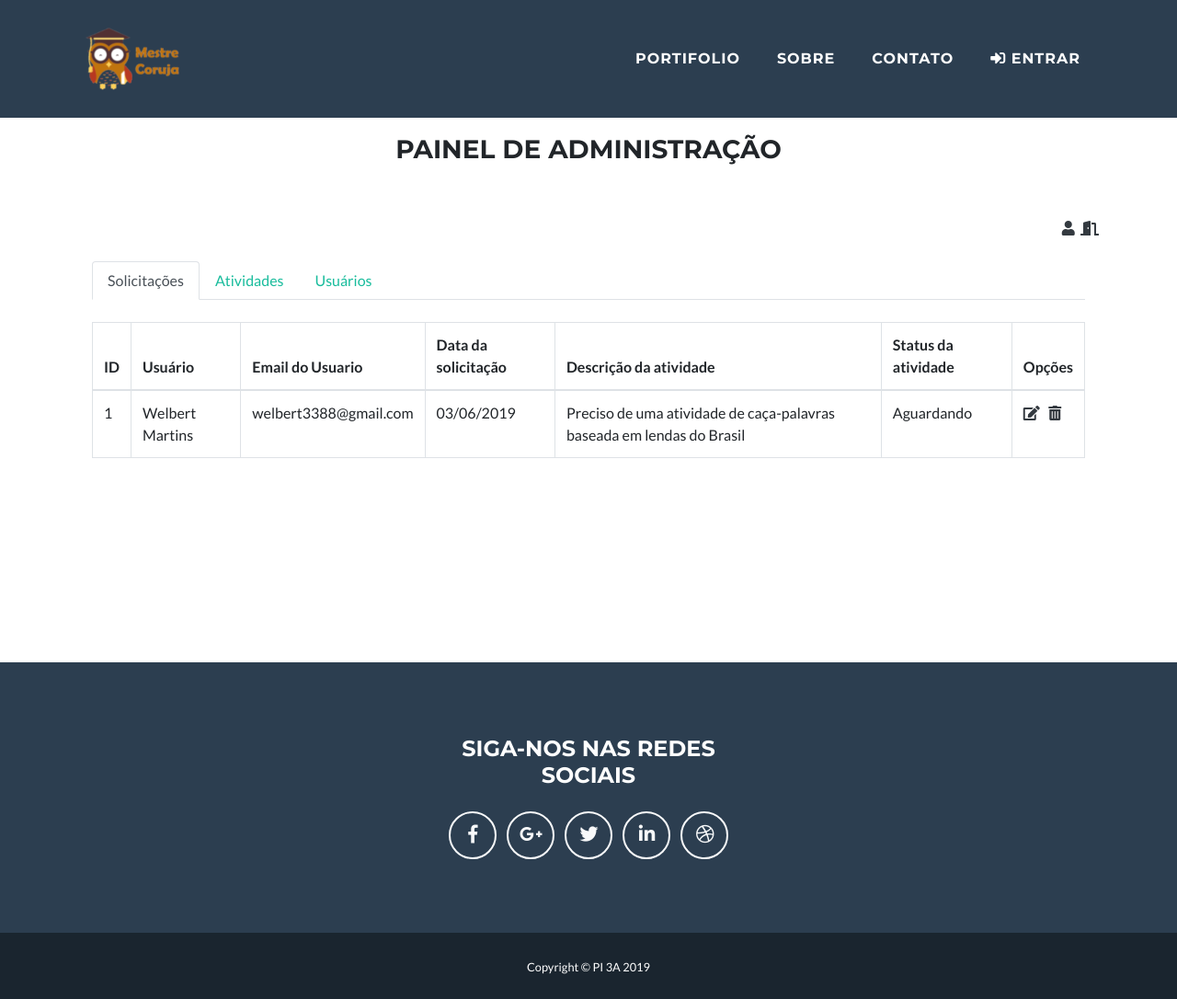
After one commit to Welbert-Martins/mestrecoruja, a CodeIgniter app: page /mestrecoruja/index.php/restrict/page_admin in a window 1280 px wide. The commit adds this page. Shown: the whole page at 92% size. Run offline with CodeIgniter, Linux system fonts and the light colour scheme.

Commit message:
inclusao da pagina de admin com login direcionando para a respectiva pagina e inclusao

```diff
--- a/application/config/database.php
+++ b/application/config/database.php
@@ -77,7 +77,7 @@ $db['default'] = array(
 	'dsn'	=> '',
 	'hostname' => 'localhost',
 	'username' => 'root',
-	'password' => '',
+	'password' => 'nucad10/10',
 	'database' => 'mestrecoruja',
 	'dbdriver' => 'mysqli',
 	'dbprefix' => '',
--- a/application/config/routes.php
+++ b/application/config/routes.php
@@ -53,3 +53,4 @@ $route['default_controller'] = 'home';
 $route['404_override'] = '';
 $route['translate_uri_dashes'] = FALSE;
 $route['page_user'] = 'restrict/page_user';
+$route['page_admin'] = 'restrict/page_admin';
--- a/application/controllers/Restrict.php
+++ b/application/controllers/Restrict.php
@@ -9,14 +9,19 @@ class Restrict extends CI_Controller {
 		$this->load->library('session');
 	}
 
-	public function index()
-	{
+	public function index(){
 		$data = array("scripts" =>array(
 			"util.js","login.js"
 		)
 	);
 		$this->template->show("login.php",$data);
 
+	}
+
+
+	public function logoff(){
+		$this->session->sess_destroy();
+		header("Location:" . base_url() ."restrict");
 	}
 
 
@@ -30,6 +35,7 @@ class Restrict extends CI_Controller {
 		$senha = $this->input->post("txtSenhaLogin");
 
 
+
 		if (empty($email)) {
 			$json["status"]=0;
 			$json["lista_erro"]["#txtEmailLogin"]= "usuário não pode ser vazio!";
@@ -41,9 +47,14 @@ class Restrict extends CI_Controller {
 			if ($result) {
 				$id_usuario_db = $result->ID;
 				$senha_usuario_db = $result->senha;
+				$nivel_usuario_db = $result->nivel;
 
 				if (password_verify($senha, $senha_usuario_db)) {
 					$this->session->userdata('id_usuario',$id_usuario_db);
+
+					if ($nivel_usuario_db == 1) {
+						$json["status"]=2;
+					}
 
 				}else{
 					$json["status"]=0;
@@ -72,6 +83,10 @@ class Restrict extends CI_Controller {
 		$this->template->show("restrict.php");
 	}
 
+	public function page_admin(){
+		$this->template->show("admin.php");
+	}
+
 }
 
 /* End of file controllername.php */
--- /dev/null
+++ b/application/views/admin.php
@@ -0,0 +1,369 @@
+<section style="min-height: calc(100vh - 130px);margin-top: 50px;" id="admin" class="">
+
+    <div class="container">
+    	<div class="row">
+    		<div class="offset-3"></div>
+    		<div class="col-md-6">
+    			<h3 class="text-center">PAINEL DE ADMINISTRAÇÃO</h3>
+    			<br>
+    			<br>
+    		</div>
+    	</div>
+
+      <div class="row">
+
+          <div class="offset-6"></div>
+
+          <div class="col-md-6">
+
+            <a href="restrict/logoff" class="btn-link float-right text-dark" title="Sair"><i class="fas fa-door-open "></i></a>
+            <a href="#" class="btn-link float-right text-dark" title="Dados do Usuario"><i class="fas fa-user"></i>&nbsp&nbsp</a>
+          </div>
+
+      </div>
+      <br>
+      <div class="container">
+        <ul class="nav nav-tabs">
+            <li class=" nav-item"><a class="nav-link active" href="#tab_solicitacoes" role="tab" data-toggle="tab">Solicitações</a></li>
+            <li class="nav-item"><a class="nav-link" href="#tab_atividades" role="tab" data-toggle="tab">Atividades</a></li>
+            <li class="nav-item"><a class="nav-link" href="#tab_usuarios" role="tab" data-toggle="tab">Usuários</a></li>
+
+        </ul>
+
+        <div class="tab-content">
+          <div id="tab_solicitacoes" class="tab-pane active"><br>
+            <table class="table table-bordered table-inverse table-hover">
+              <thead>
+                <tr>
+                  <th>ID</th>
+                  <th>Usuário</th>
+                  <th>Email do Usuario</th>
+                  <th>Data da solicitação</th>
+                  <th>Descrição da atividade</th>
+                  <th>Status da atividade</th>
+                  <th>Opções</th>
+                </tr>
+              </thead>
+
+              <tbody>
+                <tr>
+                  <td>1</td>
+                  <td>Welbert Martins</td>
+                  <td>welbert3388@gmail.com</td>
+                  <td>03/06/2019</td>
+                  <td>Preciso de uma atividade de caça-palavras baseada em lendas do Brasil</td>
+                  <td>Aguardando</td>
+                  <td>
+                    <a  class="btn-link text-dark" title="Alterar Status" data-toggle="modal" data-target="#ModalSolicitacoes"><i class="fas fa-edit"></i>&nbsp&nbsp</a>
+                    <a href="" class="btn-link text-dark" title="excluir"><i class="fas fa-trash-alt"></i></a>
+
+                  </td>
+
+                </tr>
+              </tbody>
+            </table>
+          </div>
+          <div id="tab_atividades" class="tab-pane">
+              <br>
+              <div class="row">
+                <div class="col-md-6">
+                    <a  class="btn btn-primary btn-user btn-block" data-toggle="modal" data-target="#ModalAddAtividade">
+                                 <i class="fas fa-plus"></i> Incluir Atividade
+                    </a>
+                </div>
+                <div class="offset-6"></div>
+
+              </div>
+
+            <br>
+            <table class="table table-bordered table-inverse table-hover">
+              <thead>
+                <tr>
+                  <th>ID</th>
+                  <th>Nome</th>
+                  <th>Tema</th>
+                  <th>Tipo</th>
+                  <th>Descrição</th>
+                  <th>Preço</th>
+                  <th>Data Postagem</th>
+                  <th>Opções</th>
+                </tr>
+              </thead>
+
+              <tbody>
+                <tr>
+                  <td>1</td>
+                  <td>Atividade dia do Indio</td>
+                  <td>Indio</td>
+                  <td>Colorir</td>
+                  <td>Atividade de colorir com indios brincando ao redor da fogueira</td>
+                  <td>70</td>
+                  <td>02/06/2019</td>
+                  <td>
+                    <a  class="btn-link text-dark" title="Editar Atividade" data-toggle="modal" data-target="#ModalAddAtividade"><i class="fas fa-edit"></i>&nbsp&nbsp</a>
+                    <a href="" class="btn-link text-dark" title="excluir"><i class="fas fa-trash-alt"></i></a>
+
+                  </td>
+
+                </tr>
+              </tbody>
+            </table>
+          </div>
+
+          <br>
+          <div id="tab_usuarios" class="tab-pane">
+            <table class="table table-bordered table-inverse table-hover">
+              <thead>
+                <tr>
+                  <th>ID</th>
+                  <th>Usuário</th>
+                  <th>Email do Usuario</th>
+                  <th>Qtd de moedas</th>
+                  <th>Situação</th>
+                  <th>Tipo</th>
+                  <th>Opções</th>
+                </tr>
+              </thead>
+
+              <tbody>
+                <tr>
+                  <td>1</td>
+                  <td>Welbert Martins</td>
+                  <td>welbert3388@gmail.com</td>
+                  <td>200</td>
+                  <td>Ativo</td>
+                  <td>Administrador</td>
+                  <td>
+                    <a  class="btn-link text-dark" title="Editar Usuário" data-toggle="modal" data-target="#ModalEditUsuario"><i class="fas fa-edit"></i>&nbsp&nbsp</a>
+                    <a href="" class="btn-link text-dark" title="excluir"><i class="fas fa-trash-alt"></i></a>
+
+                  </td>
+
+                </tr>
+              </tbody>
+            </table>
+          </div>
+
+        </div>
+      </div>
+
+
+      <!-- Modal de Solicitações -->
+      <div class="modal fade " id="ModalSolicitacoes" tabindex="-1" role="dialog" aria-labelledby="exampleModalLongTitle" aria-hidden="true">
+        <div class="modal-dialog modal-lg" role="document">
+          <div class="modal-content">
+            <div class="modal-header">
+              <h5 class="modal-title" id="exampleModalLongTitle">Alterar Status de Solicitação</h5>
+              <button type="button" class="close" data-dismiss="modal" aria-label="Close">
+                <span aria-hidden="true">&times;</span>
+              </button>
+            </div>
+            <div class="modal-body">
+              <form class="form-group" action="">
+              <div class="row">
+                <div class="form-group col-md-4">
+                  <label for="txtID">ID da Atividade:</label>
+                  <input type="text" class="form-control" id="txtID" placeholder="">
+                </div>
+                <div class="form-group col-md-8">
+                  <label for="txtUsuario">Usuário</label>
+                  <input type="text" class="form-control" id="txtUsuario" placeholder="">
+                </div>
+                <div class="form-group col-md-12">
+                  <label for="txtemailUsuario">Email do usuário</label>
+                  <input type="text" class="form-control" id="txtemailUsuario" placeholder="">
+                </div>
+                <div class="form-group col-md-4">
+                  <label for="txtNumero">Recebido em:</label>
+                  <input type="date" class="form-control" id="txtRecebido" placeholder="">
+                </div>
+                <div class="form-group col-md-4">
+                  <label for="txtComplemento">Entregue em:</label>
+                  <input type="date" class="form-control" id="txtEntregue" placeholder="">
+                </div>
+
+                <div class="form-group col-md-4">
+                  <label for="selectStatus">Status da Atividade:</label>
+                  <select class="form-control" id="selectStatus">
+                    <option>Entregue</option>
+                    <option>Aguardando</option>
+                  </select>
+                </div>
+
+                <div class="form-group col-md-12">
+                  <label for="txtDescricao">Descrição:</label>
+                  <textarea class="form-control" rows="6"></textarea>
+                </div>
+              </div>
+              </form>
+            </div>
+            <div class="modal-footer">
+              <button type="button" class="btn btn-secondary" data-dismiss="modal">Fechar</button>
+              <button type="button" id="btnSalvar" class="btn btn-primary">Salvar</button>
+            </div>
+          </div>
+        </div>
+      </div>
+
+
+
+
+          <!-- Modal de Adição e edição de atividades -->
+          <div class="modal fade " id="ModalAddAtividade" tabindex="-1" role="dialog" aria-labelledby="exampleModalLongTitle" aria-hidden="true">
+            <div class="modal-dialog modal-lg" role="document">
+              <div class="modal-content">
+                <div class="modal-header">
+                  <h5 class="modal-title" id="exampleModalLongTitle">Adicionar ou editar atividades</h5>
+                  <button type="button" class="close" data-dismiss="modal" aria-label="Close">
+                    <span aria-hidden="true">&times;</span>
+                  </button>
+                </div>
+                <div class="modal-body">
+                  <form class="form-group" action="">
+                  <div class="row">
+                    <div class="form-group col-md-12">
+                      <label for="txtNomeAtividade">Nome Atividade:</label>
+                      <input type="text" class="form-control" id="txtNomeAtividade" placeholder="">
+                    </div>
+                    <div class="form-group col-md-4">
+                      <label for="txtTema">Tema:</label>
+                      <input type="text" class="form-control" id="txtTema" placeholder="">
+                    </div>
+                    <div class="form-group col-md-4">
+                      <label for="txtTipo">Tipo:</label>
+                      <input type="text" class="form-control" id="txtTipo" placeholder="">
+                    </div>
+                    <div class="form-group col-md-4">
+                      <label for="txtPreco">Preço Moeda:</label>
+                      <input type="text" class="form-control" id="txtPreco" placeholder="">
+                    </div>
+                    <div class="form-group col-md-12">
+                      <label for="txtEndImg">Endereço IMG:</label>
+                      <input type="text" class="form-control" id="txtEndImg" placeholder="">
+                    </div>
+                    <div class="form-group col-md-12">
+                      <label for="txtEndDown">Endereço Download:</label>
+                      <input type="text" class="form-control" id="txtEndDown" placeholder="">
+                    </div>
+                    <div class="form-group col-md-4">
+                      <label for="txtDataPost">Data postagem:</label>
+                      <input type="date" class="form-control" id="txtDataPost" placeholder="">
+                    </div>
+
+
+                    <div class="form-group col-md-12">
+                      <label for="txtAutor">Autor:</label>
+                      <input type="text" class="form-control" id="txtAutor" placeholder="">
+                    </div>
+                    <div class="form-group col-md-6">
+                      <label for="txtAutor">Upload IMG:</label>
+                      <input type="file" class="form-control-file" id="txtAutor" placeholder="">
+                    </div>
+                    <div class="form-group col-md-6">
+                      <label for="txtAutor">Upload PDF:</label>
+                      <input type="file" class="form-control-file" id="txtAutor" placeholder="">
+                    </div>
+                    <div class="form-group col-md-12">
+                      <label for="txtDescricao">Descrição:</label>
+                      <textarea class="form-control" rows="6"></textarea>
+                    </div>
+                  </div>
+                  </form>
+                </div>
+                <div class="modal-footer">
+                  <button type="button" class="btn btn-secondary" data-dismiss="modal">Fechar</button>
+                  <button type="button" id="btnSalvar" class="btn btn-primary">Salvar</button>
+                </div>
+              </div>
+            </div>
+          </div>
+
+
+
+
+              <!-- Modal de edição de usuários -->
+              <div class="modal fade " id="ModalEditUsuario" tabindex="-1" role="dialog" aria-labelledby="exampleModalLongTitle" aria-hidden="true">
+                <div class="modal-dialog modal-lg" role="document">
+                  <div class="modal-content">
+                    <div class="modal-header">
+                      <h5 class="modal-title" id="exampleModalLongTitle">Editar Usuário</h5>
+                      <button type="button" class="close" data-dismiss="modal" aria-label="Close">
+                        <span aria-hidden="true">&times;</span>
+                      </button>
+                    </div>
+                    <div class="modal-body">
+                      <form class="form-group" action="#">
+                      <div class="row">
+                        <div class="form-group col-md-12">
+                          <label for="txtNome">Nome:</label>
+                          <input type="text" class="form-control" id="txtNome" placeholder="">
+                        </div>
+                        <div class="form-group col-md-12">
+                          <label for="txtEmail">Email:</label>
+                          <input type="email" class="form-control" id="txtEmail" placeholder="">
+                        </div>
+                        <div class="form-group col-md-6">
+                          <label for="txtSenha">Senha:</label>
+                          <input type="password" class="form-control" id="txtSenha" placeholder="">
+                        </div>
+                        <div class="form-group col-md-6">
+                          <label for="txtConfirmSenha">Confirmar senha:</label>
+                          <input type="password" class="form-control" id="txtConfirmSenha" placeholder="">
+                        </div>
+                        <div class="form-group col-md-6">
+                          <label for="txtCPF">CPF:</label>
+                          <input type="text" class="form-control" id="txtCPF" placeholder="">
+                        </div>
+                        <div class="form-group col-md-3">
+                          <label for="txtMoedas">Moedas:</label>
+                          <input type="text" class="form-control" id="txtMoedas" placeholder="">
+                        </div>
+                        <div class="form-group col-md-3">
+                          <label for="txtVenc">Vencimento:</label>
+                          <input type="date" class="form-control" id="txtVenc" placeholder="">
+                        </div>
+
+                        <div class="form-group col-md-4">
+                          <label for="selectPagamento">FormaPagamento:</label>
+                          <select class="form-control" id="selectPagamento">
+                            <option>Cartão</option>
+                            <option>Boleto</option>
+                            <option>PagSeguro</option>
+                          </select>
+                        </div>
+
+                        <div class="form-group col-md-4">
+                          <label for="selectStatus">Status:</label>
+                          <select class="form-control" id="selectStatus">
+                            <option>Ativo</option>
+                            <option>Inativo</option>
+                          </select>
+                        </div>
+
+                        <div class="form-group col-md-4">
+                          <label for="selectGrupo">Grupo de usuário:</label>
+                          <select class="form-control" id="selectGrupo">
+                            <option>Usuário</option>
+                            <option>Administrador</option>
+                          </select>
+                        </div>
+
+                      </div>
+                      </form>
+                    </div>
+                    <div class="modal-footer">
+                      <button type="button" class="btn btn-secondary" data-dismiss="modal">Fechar</button>
+                      <button type="button" id="btnSalvar" class="btn btn-primary">Salvar</button>
+                    </div>
+                  </div>
+                </div>
+              </div>
+
+
+
+
+
+
+
+
+  </section>
--- a/application/views/template/header.php
+++ b/application/views/template/header.php
@@ -62,7 +62,7 @@
             <a class="nav-link py-3 px-0 px-lg-3 rounded js-scroll-trigger" href="<?php echo base_url();?>#contact">Contato</a>
           </li>
           <li class="nav-item mx-0 mx-lg-1">
-            <a class="nav-link py-3 px-0 px-lg-3 rounded js-scroll-trigger" href="<?php echo base_url();?>restrict"><i class="fas fa-user-alt" ></i>&nbsp;Entrar</a>
+            <a class="nav-link py-3 px-0 px-lg-3 rounded js-scroll-trigger" href="<?php echo base_url();?>restrict"><i class="fas fa-sign-in-alt"></i>&nbsp;Entrar</a>
           </li>
         </ul>
       </div>
--- a/public/template_user/js/login.js
+++ b/public/template_user/js/login.js
@@ -14,6 +14,10 @@ $(function () {
 					limparErros();
 					$("#btnLogin").parent().siblings('.help-block').html(carregaImagem("Logando..."));
 					window.location = BASE_URL + "page_user";
+				}else if (json["status"]==2) {
+					limparErros();
+					$("#btnLogin").parent().siblings('.help-block').html(carregaImagem("Logando..."));
+					window.location = BASE_URL + "page_admin";
 				}else{
 					mostrarErros(json["lista_erro"]);
 				}
```
Also changed, not shown: application/views/restrict.php (+8 -5 lines), mestrecoruja.sql (+71 -37 lines).
